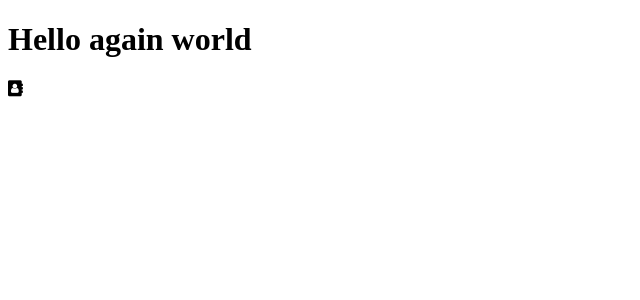
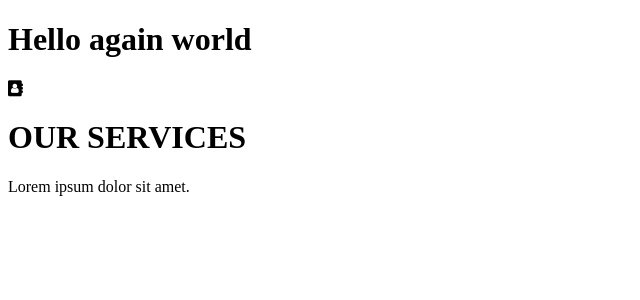
Before and after one commit to MantvydasDirgincius/React-Savarankiskas, a React (Create React App) app: page / in a window 1280 px wide. Shown: the top 300 px of the page, without its empty margins (0-640 px from the left). Built offline with nearby package versions, Linux system fonts and the light colour scheme.

Commit message:
section title done

```diff
--- a/src/App.js
+++ b/src/App.js
@@ -1,4 +1,5 @@
 import './App.css';
+import SectionTitle from './components/Section/SectionTitle';
 import Icon from './components/UI/Icon';
 
 function App() {
@@ -6,6 +7,7 @@ function App() {
     <div className='App'>
       <h1>Hello again world</h1>
       <Icon icon='fa-address-book' />
+      <SectionTitle title='OUR SERVICES' subtitle='Lorem ipsum dolor sit amet.' />
     </div>
   );
 }
--- a/src/components/Section/SectionTitle.jsx
+++ b/src/components/Section/SectionTitle.jsx
@@ -0,0 +1,8 @@
+export default function SectionTitle({ title, subtitle }) {
+  return (
+    <div className='sectionTitle'>
+      <h1 className='title'>{title}</h1>
+      <p className='subtitle'>{subtitle}</p>
+    </div>
+  );
+}
```
